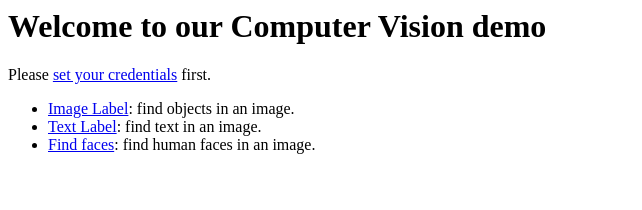
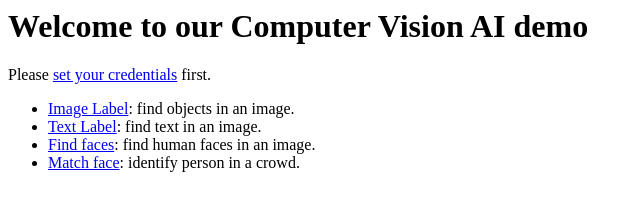
Before and after one commit to imacks/imacks.github.io, a plain HTML site: page cvdemo/index.html in a window 1280 px wide. Shown: the whole page, without its empty margins (0-642 px from the left). Drawn offline with Linux system fonts and the light colour scheme.

Commit message:
Update index with facematch link

```diff
--- a/cvdemo/index.html
+++ b/cvdemo/index.html
@@ -1,9 +1,10 @@
-<h1>Welcome to our Computer Vision demo</h1>
+<h1>Welcome to our Computer Vision AI demo</h1>
 <p>Please <a href="javascript:setCredential()">set your credentials</a> first.</p>
 <ul>
     <li><a href="labelpredict.html">Image Label</a>: find objects in an image.</li>
     <li><a href="textpredict.html">Text Label</a>: find text in an image.</li>
     <li><a href="facepredict.html">Find faces</a>: find human faces in an image.</li>
+    <li><a href="facematch.html">Match face</a>: identify person in a crowd.</li>
 </ul>
 <script type="text/javascript">
     function setCredential() {
```
